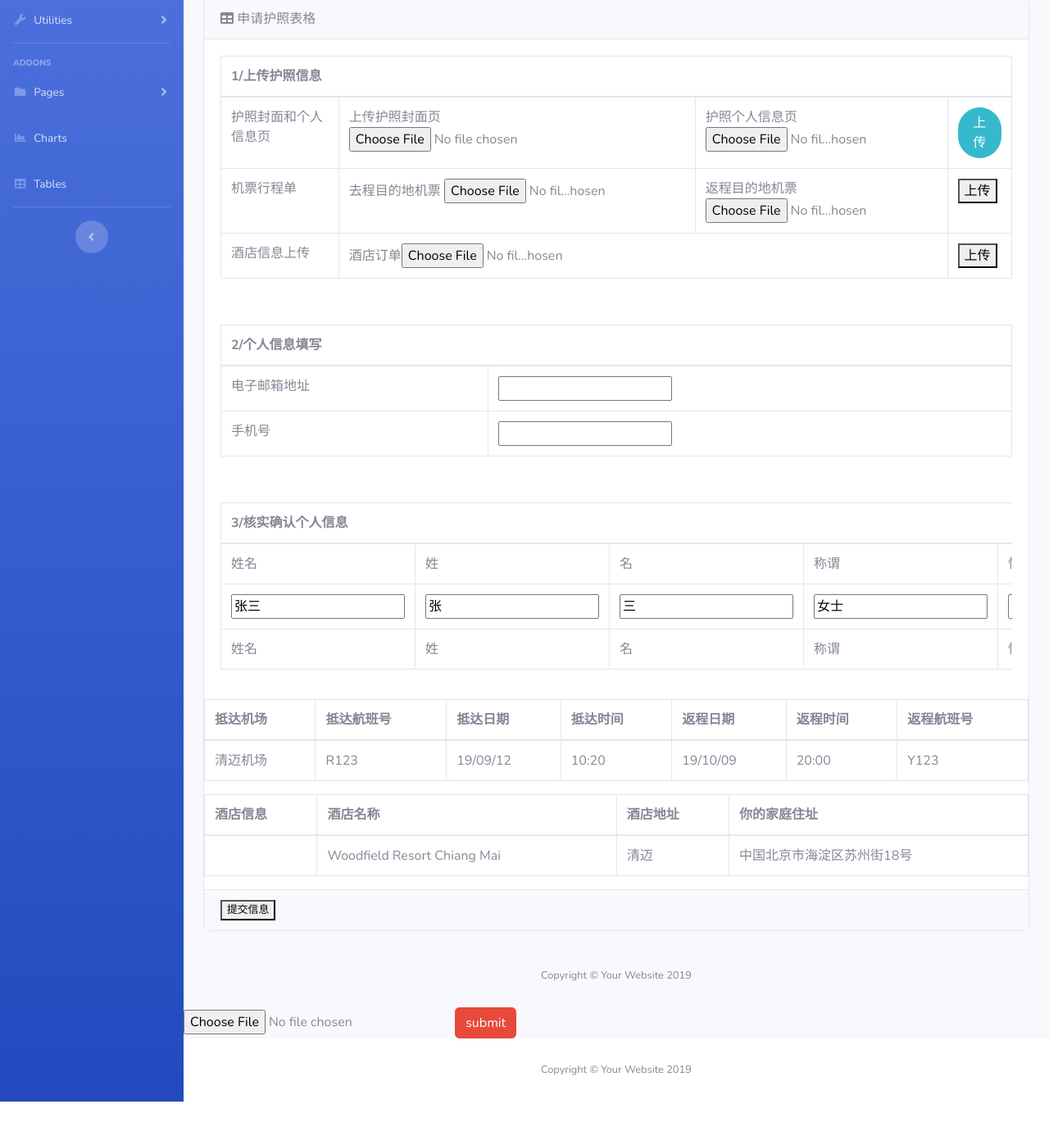
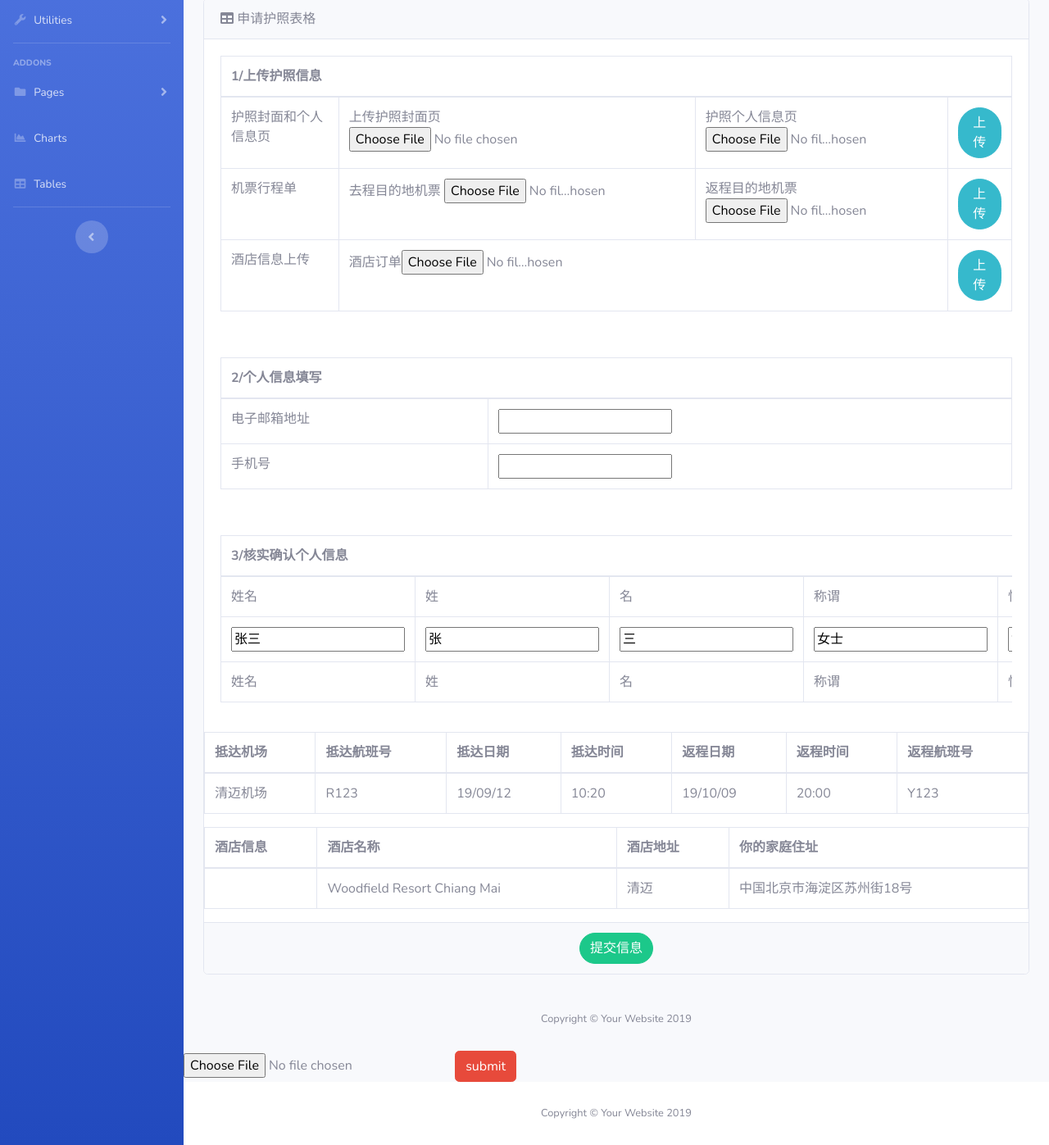
Before and after one commit to topsai/evisa-bg, a Django app: template templates/sb2/process.html in a window 1280 px wide. Shown: the part 276-1673 px from the top of the page at 82% size. Before the commit the page ends 1620 px from the top, so only its background shows below. Run offline with Django 3.2, Linux system fonts and the light colour scheme; the template is opened without the code that fills it, so the values that code supplies are empty; some libraries are stand-ins or nearby versions.

Commit message:
修改按钮

```diff
--- a/templates/sb2/process.html
+++ b/templates/sb2/process.html
@@ -13,6 +13,9 @@
     }
     .maxbutton{
         border-radius:90px;
+    }
+    .sum-index{
+        text-align: center;
     }
     </style>
 
@@ -94,21 +97,31 @@
                     <td>护照封面和个人信息页</td>
                     <td>上传护照封面页 <input name="fi" type="file" value="aaa"></td>
                     <td>护照个人信息页 <input name="fi" type="file" value="aaa" class="index_input"></td>
-                    <td><button class="btn btn-info btn-icon-split maxbutton">
-                    <span class="text">上传</span>
-                    </button></td>
+                    <td>
+                        <button class="btn btn-info btn-icon-split maxbutton">
+                        <span class="text">上传</span>
+                        </button>
+                    </td>
 
                   </tr>
                    <tr>
                     <td>机票行程单</td>
                     <td>去程目的地机票 <input name="fi" type="file" value="aaa" class="index_input"></td>
                     <td>返程目的地机票 <input name="fi" type="file" value="aaa" class="index_input"></td>
-                    <td><button>上传</button></td>
+                    <td>
+                        <button class="btn btn-info btn-icon-split maxbutton">
+                        <span class="text">上传</span>
+                        </button>
+                    </td>
                   </tr>
                    <tr>
                     <td>酒店信息上传</td>
                     <td colspan="2">酒店订单<input name="fi" type="file" value="aaa" class="index_input"></td>
-                    <td><button>上传</button></td>
+                    <td>
+                        <button class="btn btn-info btn-icon-split maxbutton">
+                        <span class="text">上传</span>
+                        </button>
+                    </td>
                   </tr>
                 </tbody>
               </table>
@@ -243,7 +256,11 @@
                   <td>中国北京市海淀区苏州街18号</td>
                 </tbody>
               </table>
-          <div class="card-footer small text-muted "><button class="tijiao" value="提交信息">提交信息</button></div>
+          <div class="card-footer small text-muted sum-index ">
+              <button class="btn btn-success btn-icon-split maxbutton">
+                <span class="text">提交信息</span>
+                </button>
+          </div>
         </div>
 
       </div>
```
